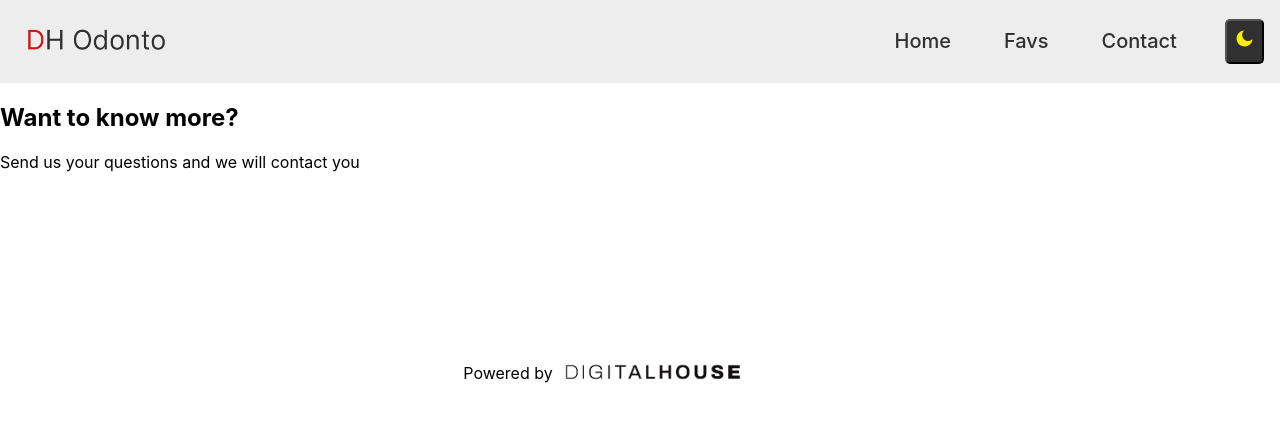
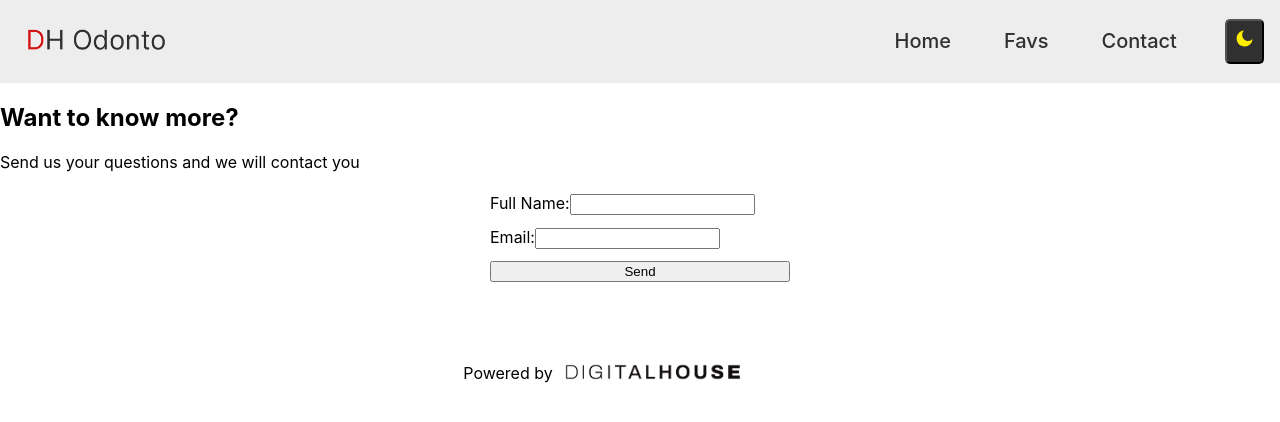
Before and after one commit to BurningAl15/Frontend3-ProyectoFinal, a React (Vite) app: page /contact in a window 1280 px wide. Shown: the top 422 px of the page. Built offline with nearby package versions, Linux system fonts and the light colour scheme.

Commit message:
Add form

```diff
--- a/src/Components/Form.jsx
+++ b/src/Components/Form.jsx
@@ -1,12 +1,66 @@
-import React from "react";
+import React, { useState } from "react";
 
+
+const initialState = {
+  name: "",
+  email: ""
+}
 
 const Form = () => {
   //Aqui deberan implementar el form completo con sus validaciones
+  const [user, setUser] = useState(initialState);
+  const [errors, setErrors] = useState(initialState);
+
+
+  const handleChange = (e) => {
+    const { name, value } = e.target;
+
+    setUser({ ...user, [name]: value })
+
+    validateField(name, value)
+  }
+
+  const handleSubmit = (e) => {
+    e.preventDefault();
+
+  }
+
+  const validateField = (fieldName, value) => {
+    let error = '';
+    const nameRegex = /^[a-zA-Z]+ [a-zA-Z]+$/;
+
+    switch (fieldName) {
+      case 'name':
+        if (!nameRegex.test(value)) {
+          error = 'Please enter a full name (first and last)';
+        }
+        break;
+      case 'email':
+        if (value === '' && user.email.trim().length > 3) {
+          error = 'Please enter an email';
+        }
+        break;
+      default:
+        break;
+    }
+    setErrors({ ...errors, [fieldName]: error });
+  };
 
   return (
     <div>
-      <form>
+      <form onSubmit={handleSubmit}>
+        <div className='section'>
+          <label htmlFor="name">Full Name:</label>
+          <input type="text" name='name' id="name" value={user.name} onChange={handleChange} />
+          {errors.name && <span style={{ color: "red" }}>{errors.name}</span>}
+        </div>
+
+        <div className='section'>
+          <label htmlFor="email">Email:</label>
+          <input type="text" name='email' id="email" value={user.email} onChange={handleChange} />
+          {errors.email && <span style={{ color: "red" }}>{errors.email}</span>}
+        </div>
+        <button type="submit">Send</button>
       </form>
     </div>
   );
```
